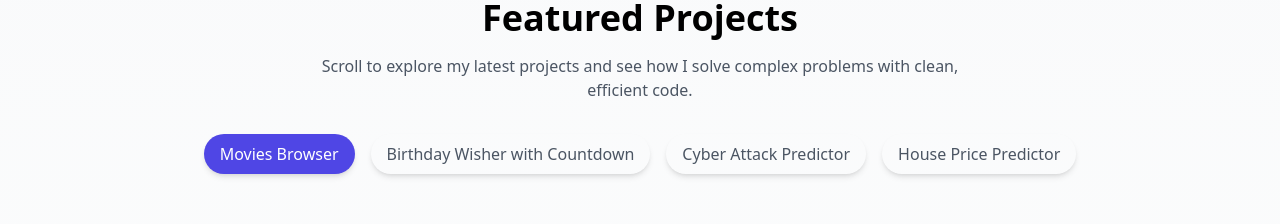
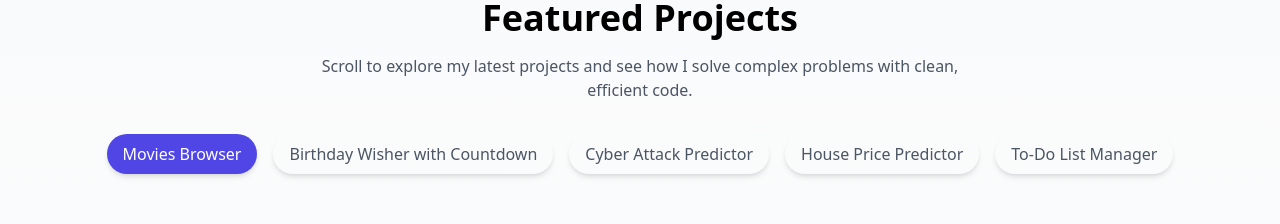
Before and after one commit to Rush9970/Portfolio, a React (Vite) app: page / in a window 1280 px wide. Shown: the part 2700-2924 px from the top of the page. Built offline with nearby package versions, Linux system fonts and the light colour scheme.

Commit message:
added new project

```diff
--- a/src/components/Projects.tsx
+++ b/src/components/Projects.tsx
@@ -1,5 +1,5 @@
 import React, { useState, useRef } from 'react';
-import { Github, ExternalLink, Shield, Film, Home } from 'lucide-react';
+import { Github, ExternalLink, Shield, Film, Home, ClipboardList } from 'lucide-react';
 import { motion, useScroll, useTransform, AnimatePresence } from 'framer-motion';
 import { useInView } from 'react-intersection-observer';
 import { Gift } from "lucide-react";
@@ -74,7 +74,27 @@ const projects = [
       'Multiple ML model comparison',
       'RMSE-based evaluation metrics'
     ]
+  },
+  {
+    id: 'todo',
+    title: 'To-Do List Manager',
+    description: 'A sleek and minimalistic to-do list app to manage daily tasks efficiently with add, delete, and toggle features.',
+    image: 'https://images.unsplash.com/photo-1598791318878-10e76d178023?ixlib=rb-4.0.3&auto=format&fit=crop&w=2225&q=80',
+    tech: ['React', 'JavaScript', 'HTML', 'CSS'],
+    github: 'https://github.com/Rush9970/todoListApp', // Replace if different
+    demo: 'https://todolistappdemo.netlify.app/', // Replace if different
+    icon: ClipboardList, // You can also use 'List' or 'CheckSquare' from Lucide if available
+    color: 'bg-green-100',
+    highlights: [
+      'Add, delete, and mark tasks as completed',
+      'Responsive and user-friendly interface',
+      'LocalStorage integration for persistent tasks',
+      'Clean and minimalist design using React'
+    ]
   }
+
+
+
 ];
 
 const ProjectCard = ({ project, index, activeIndex, totalProjects }) => {
```
